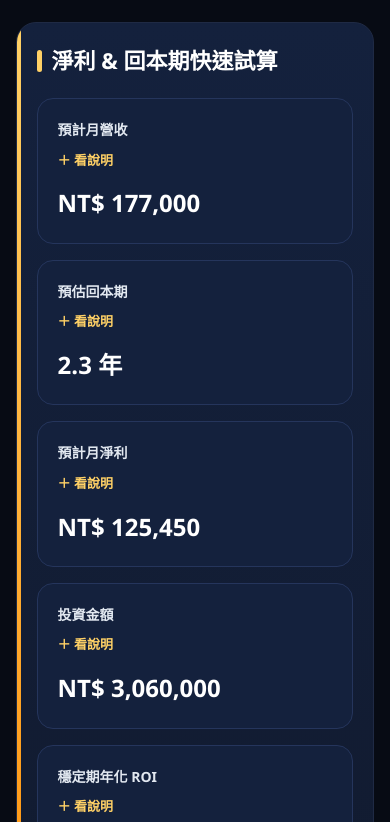
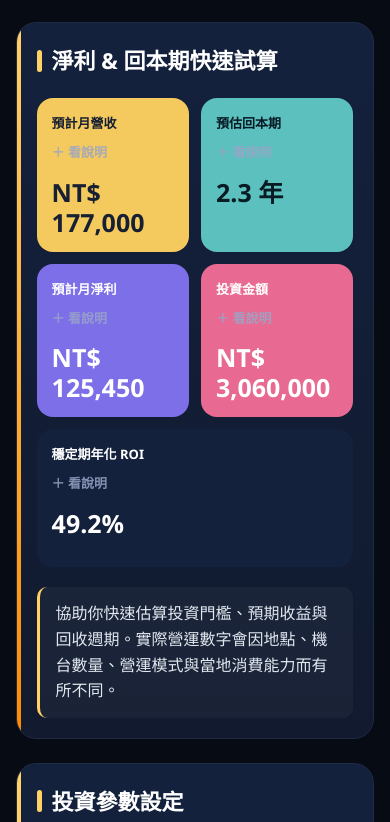
Before and after one commit to boy721-cloud/xiste-vercel-v2, a website: page index.html in a window 390 px wide. Shown: the part 1751-2573 px from the top of the page. Drawn offline with Linux system fonts and the light colour scheme.

Commit message:
Redesign ROI summary as compact four-color grid

```diff
--- a/index.html
+++ b/index.html
@@ -188,6 +188,22 @@
     padding:20px;
     border-radius:16px;
     border:1px solid var(--line-strong);
+  }
+  #resultWrap > .card:not(.trust-card) .grid-2:first-of-type{grid-template-columns:repeat(2,minmax(0,1fr));gap:12px}
+  #resultWrap > .card:not(.trust-card) .grid-2:first-of-type .result-item{min-height:150px;padding:18px;border:0}
+  #resultWrap > .card:not(.trust-card) .grid-2:first-of-type .result-item:nth-child(1){background:#F4C95D;color:#172033}
+  #resultWrap > .card:not(.trust-card) .grid-2:first-of-type .result-item:nth-child(2){background:#5BC0BE;color:#071B25}
+  #resultWrap > .card:not(.trust-card) .grid-2:first-of-type .result-item:nth-child(3){background:#7C6FE8;color:#fff}
+  #resultWrap > .card:not(.trust-card) .grid-2:first-of-type .result-item:nth-child(4){background:#E86A92;color:#fff}
+  #resultWrap > .card:not(.trust-card) .grid-2:first-of-type .result-label,
+  #resultWrap > .card:not(.trust-card) .grid-2:first-of-type .result-value{color:inherit}
+  #resultWrap > .card:not(.trust-card) .grid-2:first-of-type .result-help summary{color:inherit;opacity:.85}
+  #resultWrap > .card:not(.trust-card) .grid-2:first-of-type .result-help-body{color:inherit;background:rgba(255,255,255,.14)}
+  @media(max-width:480px){
+    #resultWrap > .card:not(.trust-card) .grid-2:first-of-type{grid-template-columns:1fr 1fr}
+    #resultWrap > .card:not(.trust-card) .grid-2:first-of-type .result-item{min-height:138px;padding:15px}
+    #resultWrap > .card:not(.trust-card) .grid-2:first-of-type .result-value{font-size:25px;line-height:1.2;overflow-wrap:anywhere}
+    #resultWrap > .card:not(.trust-card) .grid-2:first-of-type .result-label{font-size:13px}
   }
   .result-label {
     color:var(--text-2);
```
